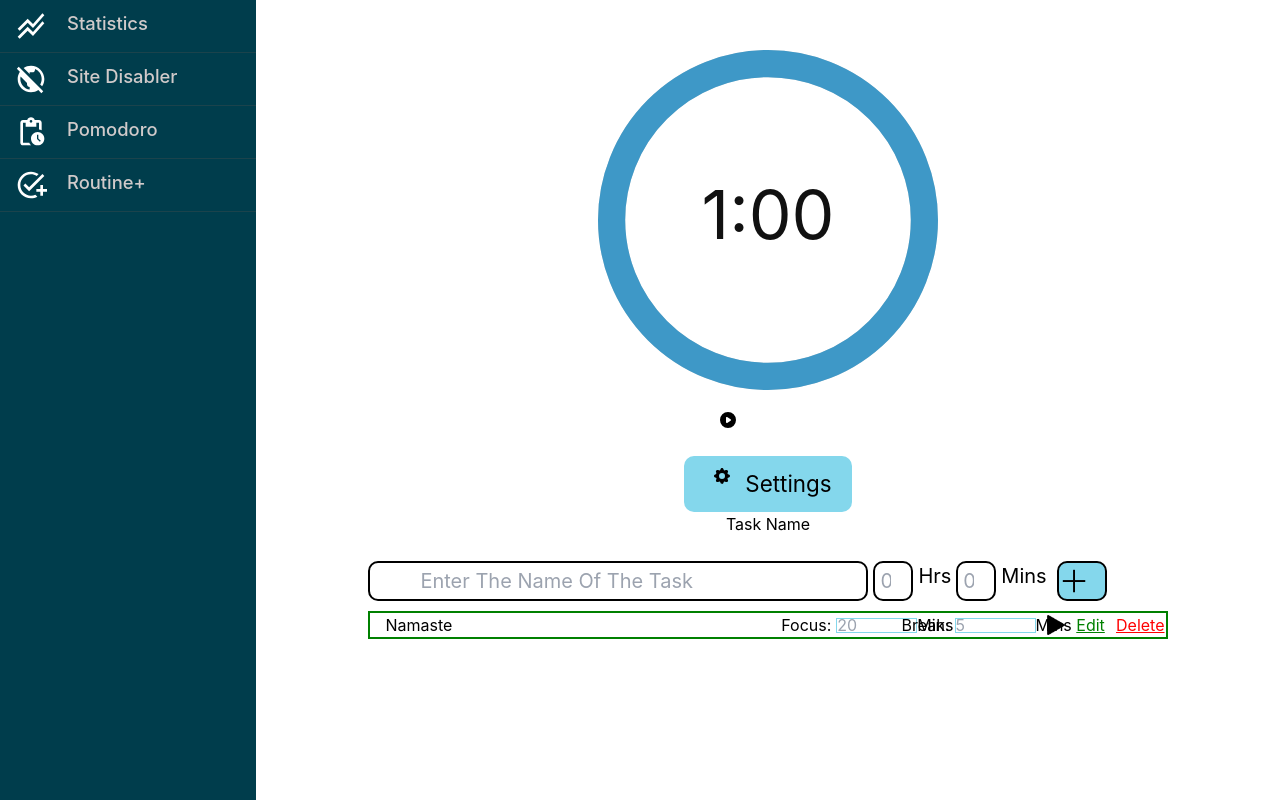
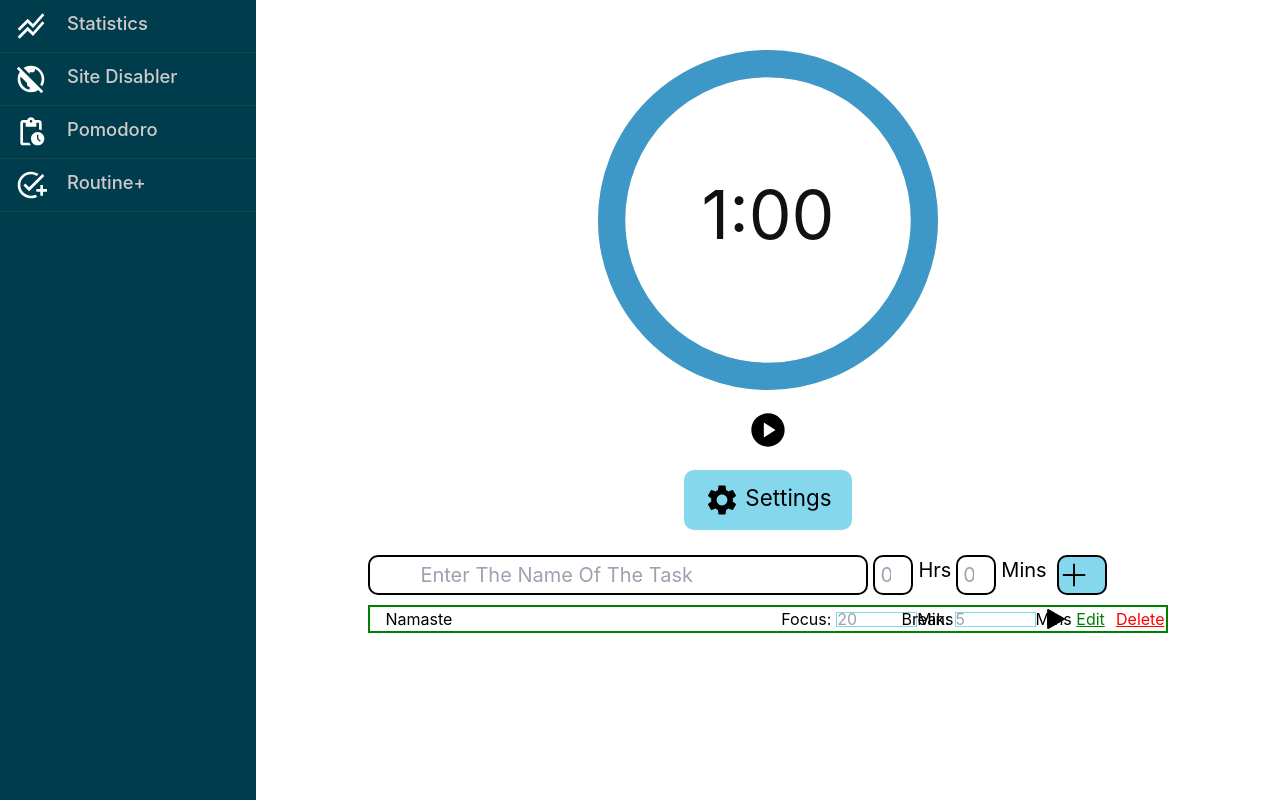
Before and after one commit to bishalx0/DoMoreNow, a React (Create React App) app in the folder front_end/: page /main in a window 1280 px wide. Built offline with nearby package versions, Linux system fonts and the light colour scheme.

Commit message:
modified pomodoro

```diff
--- a/front_end/src/Components/Main/Main.js
+++ b/front_end/src/Components/Main/Main.js
@@ -19,7 +19,7 @@ const Main = () => {
     let component = <div className="pomodoroCollection">
     <Pomodoro />
     {/* Task Title */}
-    <h2 className={classes.taskTitle}>Task Name</h2>
+
     <Todo />
 </div>
     switch(itemClicked){
@@ -36,7 +36,7 @@ const Main = () => {
             component = <div className="pomodoroCollection">
                     <Pomodoro />
                     {/* Task Title */}
-                    <h2 className={classes.taskTitle}>Task Name</h2>
+
                     <Todo />
                 </div>
             break;
--- a/front_end/src/Components/Pomodoro/PomoComponents/PauseButton.js
+++ b/front_end/src/Components/Pomodoro/PomoComponents/PauseButton.js
@@ -1,9 +1,10 @@
+import PauseCircleIcon from '@mui/icons-material/PauseCircle';
+
 function PauseButton(props) {
   return (
     <button {...props}>
-      <svg xmlns="http://www.w3.org/2000/svg" className="h-5 w-5" viewBox="0 0 20 20" fill="currentColor">
-        <path fillRule="evenodd" d="M18 10a8 8 0 11-16 0 8 8 0 0116 0zM7 8a1 1 0 012 0v4a1 1 0 11-2 0V8zm5-1a1 1 0 00-1 1v4a1 1 0 102 0V8a1 1 0 00-1-1z" clipRule="evenodd" />
-      </svg>
+    <PauseCircleIcon />
+
     </button>
   );
 }
--- a/front_end/src/Components/Pomodoro/PomoComponents/PlayButton.js
+++ b/front_end/src/Components/Pomodoro/PomoComponents/PlayButton.js
@@ -1,9 +1,9 @@
+import PlayCircleIcon from '@mui/icons-material/PlayCircle';
 function PlayButton(props) {
   return (
     <button {...props}>
-      <svg xmlns="http://www.w3.org/2000/svg" className="h-5 w-5" viewBox="0 0 20 20" fill="currentColor">
-        <path fillRule="evenodd" d="M10 18a8 8 0 100-16 8 8 0 000 16zM9.555 7.168A1 1 0 008 8v4a1 1 0 001.555.832l3-2a1 1 0 000-1.664l-3-2z" clipRule="evenodd" />
-      </svg>
+    <PlayCircleIcon  style={{fontSize:'2.5rem'}}/>
+
     </button>
   );
 }
--- a/front_end/src/Components/Pomodoro/PomoComponents/SettingsButton.js
+++ b/front_end/src/Components/Pomodoro/PomoComponents/SettingsButton.js
@@ -1,10 +1,9 @@
+
+import SettingsIcon from '@mui/icons-material/Settings';
 function SettingsButton(props) {
   return (
     <button {...props} className={'with-text'}>
-      <svg xmlns="http://www.w3.org/2000/svg" className="h-5 w-5" viewBox="0 0 20 20" fill="currentColor">
-        <path fillRule="evenodd" d="M11.49 3.17c-.38-1.56-2.6-1.56-2.98 0a1.532 1.532 0 01-2.286.948c-1.372-.836-2.942.734-2.106 2.106.54.886.061 2.042-.947 2.287-1.561.379-1.561 2.6 0 2.978a1.532 1.532 0 01.947 2.287c-.836 1.372.734 2.942 2.106 2.106a1.532 1.532 0 012.287.947c.379 1.561 2.6 1.561 2.978 0a1.533 1.533 0 012.287-.947c1.372.836 2.942-.734 2.106-2.106a1.533 1.533 0 01.947-2.287c1.561-.379 1.561-2.6 0-2.978a1.532 1.532 0 01-.947-2.287c.836-1.372-.734-2.942-2.106-2.106a1.532 1.532 0 01-2.287-.947zM10 13a3 3 0 100-6 3 3 0 000 6z" clipRule="evenodd" />
-      </svg>
-
+    <SettingsIcon  style={{fontSize:'2.5rem'}}/>
       Settings
     </button>
   );
--- a/front_end/src/Components/Pomodoro/PomoComponents/Timer.js
+++ b/front_end/src/Components/Pomodoro/PomoComponents/Timer.js
@@ -74,7 +74,7 @@ function Timer() {
         pathColor:mode === 'FocusTime' ? red : green,
         tailColor:'#999)',
       })} />
-    <div style={{marginTop:'20px'}}>
+    <div className=""style={{marginTop:'20px'}}>
         {isPaused
           ? <PlayButton onClick={() => { setIsPaused(false); isPausedRef.current = false; }} />
           : <PauseButton onClick={() => { setIsPaused(true); isPausedRef.current = true; }} />}
```
